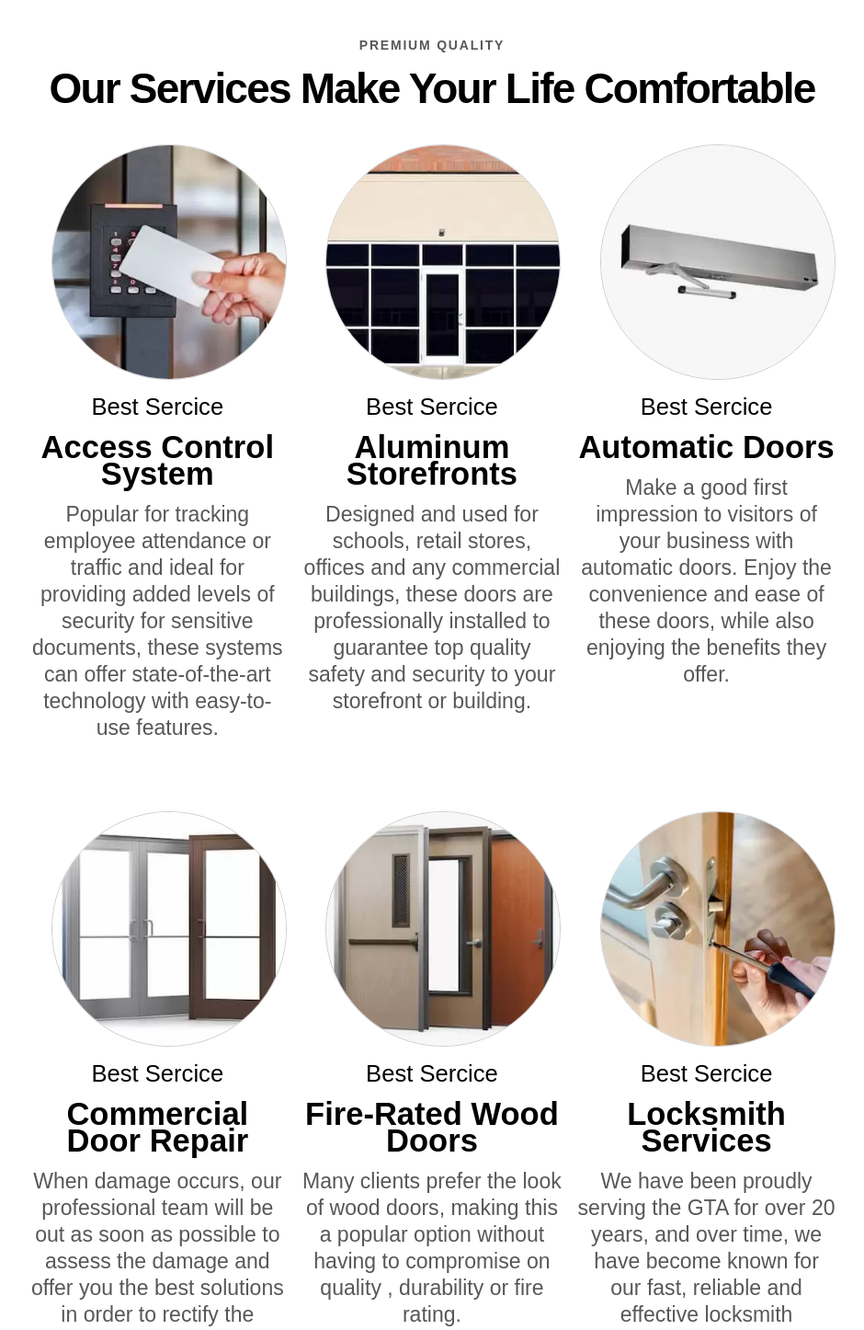
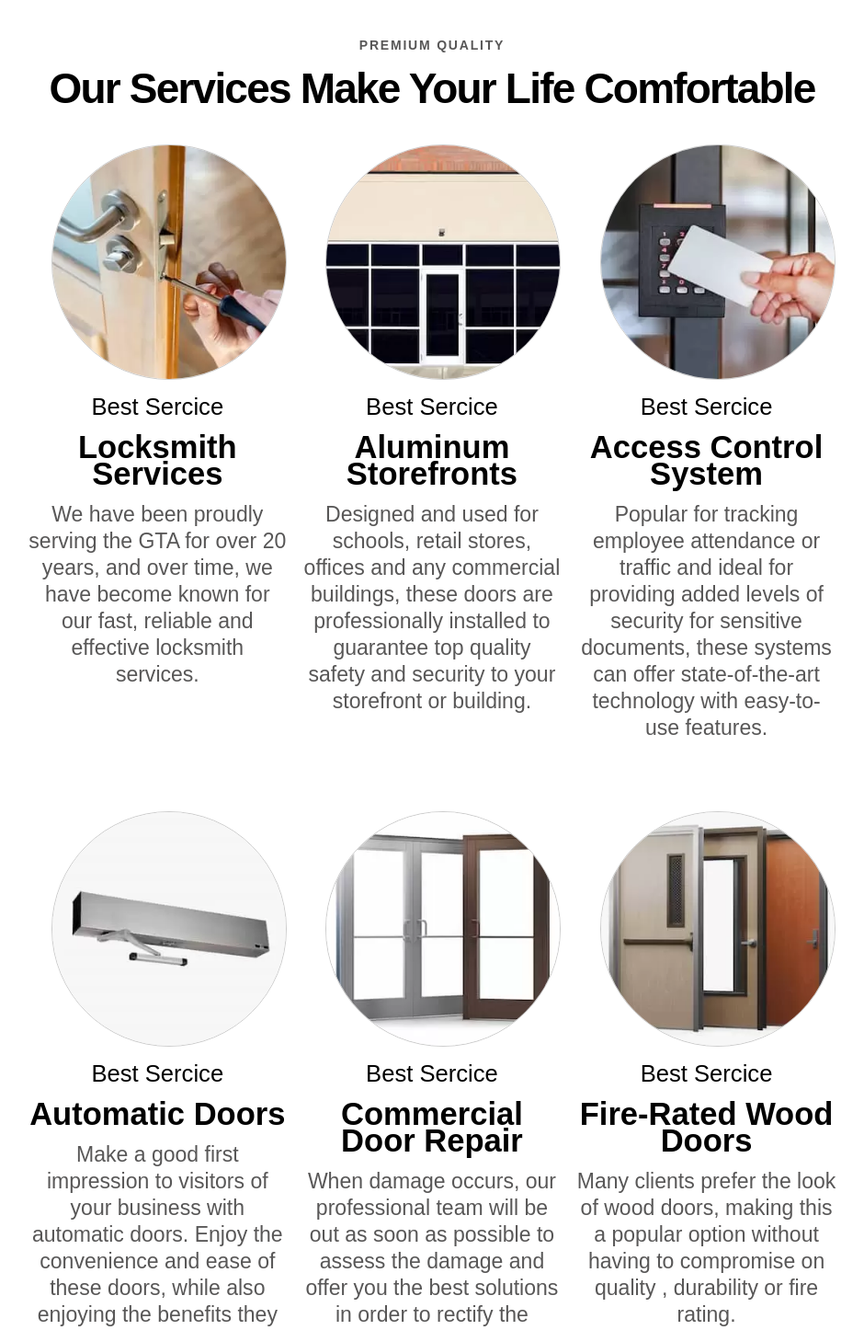
Before and after one commit to Gtadoorsolution/gtadoorsolution, a Next.js app: page / in a window 1280 px wide. Shown: the part 160-1606 px from the top of the page at 92% size, without its empty margins (170-1110 px from the left). Built offline with nearby package versions, Linux system fonts and the light colour scheme.

Commit message:
Change servises

```diff
--- a/src/data/servicesList.js
+++ b/src/data/servicesList.js
@@ -1,15 +1,21 @@
 const servicesList = [
     {
-        title: "Access Control System",
-        description: "Popular for tracking employee attendance or traffic and ideal for providing added levels of security for sensitive documents, these systems can offer state-of-the-art technology with easy-to-use features.",
-        link: "/services/access-control-system/",
-        image: "/services/Access-control-system.jpg"
+        title: "Locksmith Services",
+        description: "We have been proudly serving the GTA for over 20 years, and over time, we have become known for our fast, reliable and effective locksmith services.",
+        link: "/services/locksmith-services/",
+        image: "/services/Locksmith-Service.jpg"
     },
     {
         title: "Aluminum Storefronts",
         description: "Designed and used for schools, retail stores, offices and any commercial buildings, these doors are professionally installed to guarantee top quality safety and security to your storefront or building.",
         link: "/services/aluminum-storefronts/",
         image: "/services/Aluminum-Storefronts.jpg"
+    },
+    {
+        title: "Access Control System",
+        description: "Popular for tracking employee attendance or traffic and ideal for providing added levels of security for sensitive documents, these systems can offer state-of-the-art technology with easy-to-use features.",
+        link: "/services/access-control-system/",
+        image: "/services/Access-control-system.jpg"
     },
     {
         title: "Automatic Doors",
@@ -30,12 +36,6 @@ const servicesList = [
         image: "/services/Fire-Rated Wood Doors.jpg"
     },
     {
-        title: "Locksmith Services",
-        description: "We have been proudly serving the GTA for over 20 years, and over time, we have become known for our fast, reliable and effective locksmith services.",
-        link: "/services/locksmith-services/",
-        image: "/services/Locksmith-Service.jpg"
-    },
-    {
         title: "Metal FireRated Doors",
         description: "Fire-rated doors play a major role in reducing damage caused by fire. These doors provide maximum safety to a property when fires occur. Not all fire-rated doors are created equal.",
         link: "/services/metal-fire-rated-doors",
```
